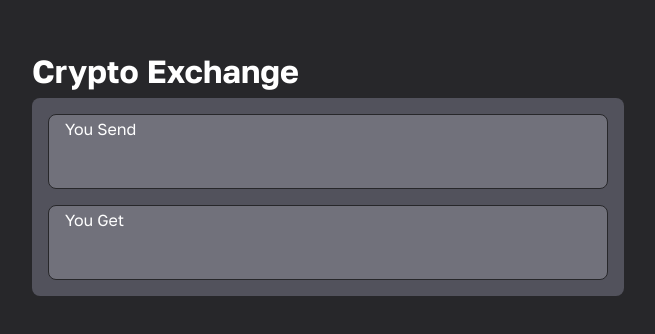
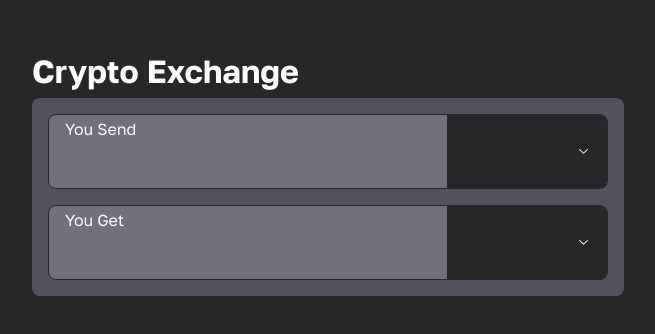
Before and after one commit to k0ndrateff/crypto-exchange, a React (Vite) app: page / in a window 1280 px wide. Shown: the part 226-560 px from the top of the page, without its empty margins (312-967 px from the left). Built offline with nearby package versions, Linux system fonts and the light colour scheme.

Commit message:
feat: CryptoSelect

```diff
--- a/package.json
+++ b/package.json
@@ -10,6 +10,9 @@
     "preview": "vite preview"
   },
   "dependencies": {
+    "@radix-ui/react-icons": "^1.3.2",
+    "@radix-ui/react-select": "^2.2.2",
+    "classnames": "^2.5.1",
     "mobx": "^6.13.7",
     "mobx-react-lite": "^4.1.0",
     "radix-ui": "^1.3.3",
--- /dev/null
+++ b/src/components/CryptoSelect/CryptoSelect.module.scss
@@ -0,0 +1,63 @@
+.trigger {
+  all: unset;
+
+  min-width: 8rem;
+
+  display: flex;
+  align-items: center;
+  justify-content: space-between;
+  gap: 0.375rem;
+
+  font-size: 1rem;
+  color: var(--foreground);
+
+  padding: 0 1rem;
+  cursor: pointer;
+  border-radius: 0 0.4rem 0.4rem 0;
+  background: var(--background-dark);
+}
+
+.icon {
+  color: var(--foreground);
+}
+
+.content {
+  overflow: hidden;
+
+  border-radius: 0.5rem;
+  background: var(--foreground);
+}
+
+.viewport {
+  padding: 0.5rem;
+}
+
+.item {
+  position: relative;
+
+  height: 1.5rem;
+
+  display: flex;
+  align-items: center;
+
+  font-size: 1rem;
+  color: var(--background-dark);
+
+  padding: 0 2rem 0 1.5rem;
+  user-select: none;
+
+  &[data-highlighted] {
+    outline: none;
+  }
+}
+
+.item-indicator {
+  position: absolute;
+  left: 0;
+
+  width: 1.5rem;
+
+  display: inline-flex;
+  align-items: center;
+  justify-content: center;
+}
--- /dev/null
+++ b/src/components/CryptoSelect/CryptoSelect.tsx
@@ -0,0 +1,36 @@
+import { Select } from "radix-ui";
+import {
+  CheckIcon,
+  ChevronDownIcon,
+} from "@radix-ui/react-icons";
+import styles from "./CryptoSelect.module.scss";
+
+const CryptoSelect = () => {
+  return (
+    <Select.Root>
+      <Select.Trigger className={styles.trigger} aria-label="Select cryptocurrency to change">
+        <Select.Value />
+
+        <Select.Icon className={styles.icon}>
+          <ChevronDownIcon/>
+        </Select.Icon>
+      </Select.Trigger>
+
+      <Select.Portal>
+        <Select.Content className={styles.content}>
+          <Select.Viewport className={styles.viewport}>
+            <Select.Item value="ETC" className={styles.item}>
+              <Select.ItemText>{"ETC"}</Select.ItemText>
+
+              <Select.ItemIndicator className={styles['item-indicator']}>
+                <CheckIcon />
+              </Select.ItemIndicator>
+            </Select.Item>
+          </Select.Viewport>
+        </Select.Content>
+      </Select.Portal>
+    </Select.Root>
+  );
+};
+
+export { CryptoSelect };
--- a/src/components/ExchangeForm/ExchangeForm.tsx
+++ b/src/components/ExchangeForm/ExchangeForm.tsx
@@ -1,12 +1,12 @@
 import styles from './ExchangeForm.module.scss';
-import { CryptoInput } from "@/components/CryptoInput/CryptoInput";
+import { NumberInput } from "@/components/NumberInput/NumberInput";
 
 const ExchangeForm = () => {
   return (
     <form className={styles.root}>
-      <CryptoInput label="You Send" />
+      <NumberInput label="You Send" />
 
-      <CryptoInput label="You Get" />
+      <NumberInput label="You Get" />
     </form>
   );
 };
--- a/src/components/CryptoInput/CryptoInput.tsx
+++ b/src/components/NumberInput/NumberInput.tsx
@@ -1,11 +1,12 @@
-import styles from './CryptoInput.module.scss';
+import styles from './NumberInput.module.scss';
 import { useId } from "react";
+import { CryptoSelect } from "@/components/CryptoSelect/CryptoSelect";
 
 interface Props {
   label: string;
 }
 
-const CryptoInput = (props: Props) => {
+const NumberInput = (props: Props) => {
   const { label } = props;
 
   const id = useId();
@@ -17,8 +18,10 @@ const CryptoInput = (props: Props) => {
 
         <input type="number" min={0} className={styles.input} />
       </div>
+
+      <CryptoSelect />
     </div>
   );
 };
 
-export { CryptoInput };
+export { NumberInput };
```
Also changed, not shown: src/components/NumberInput/NumberInput.module.scss (renamed from src/components/CryptoInput/CryptoInput.module.scss), 1 other file (tests, documents, lock files or other folders).
